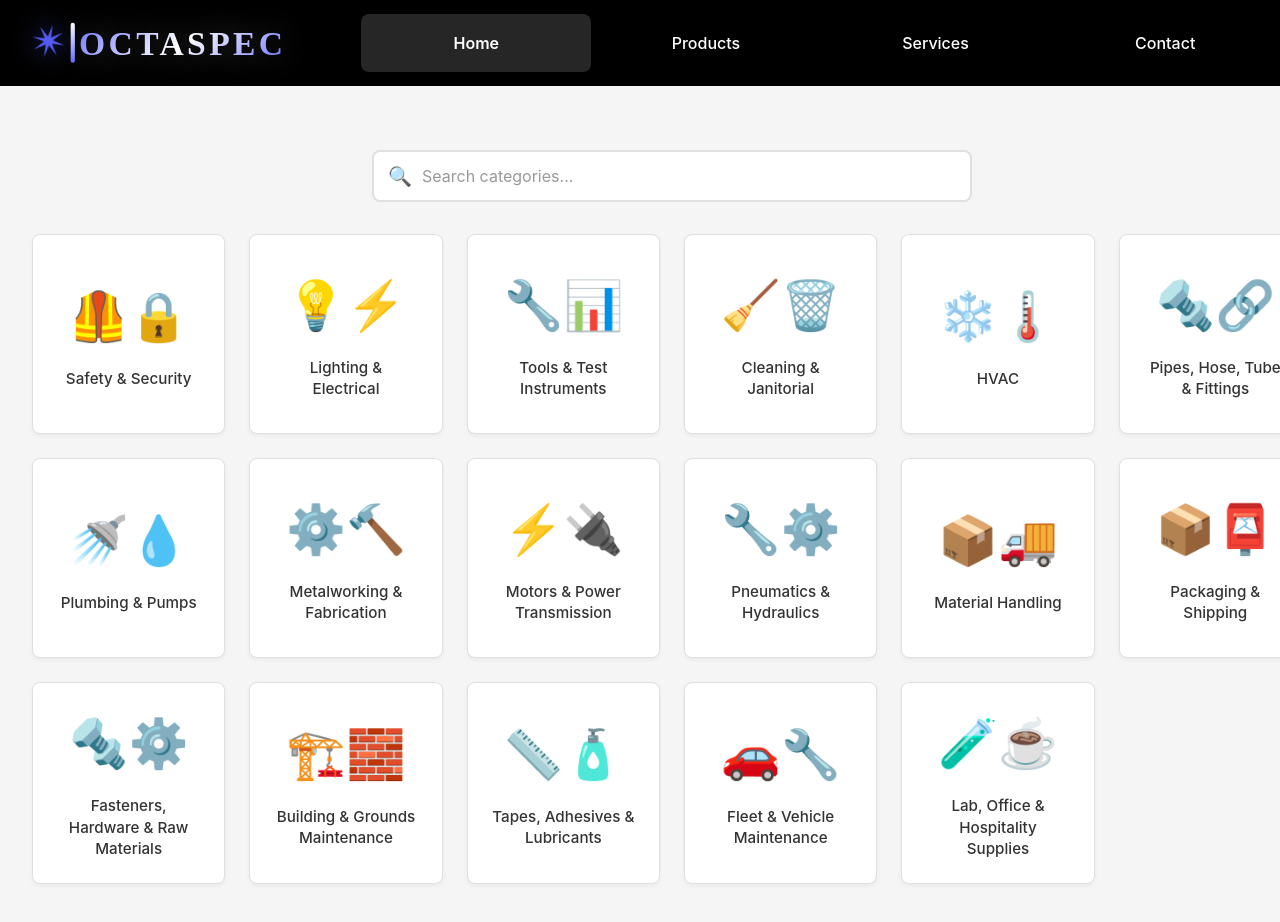
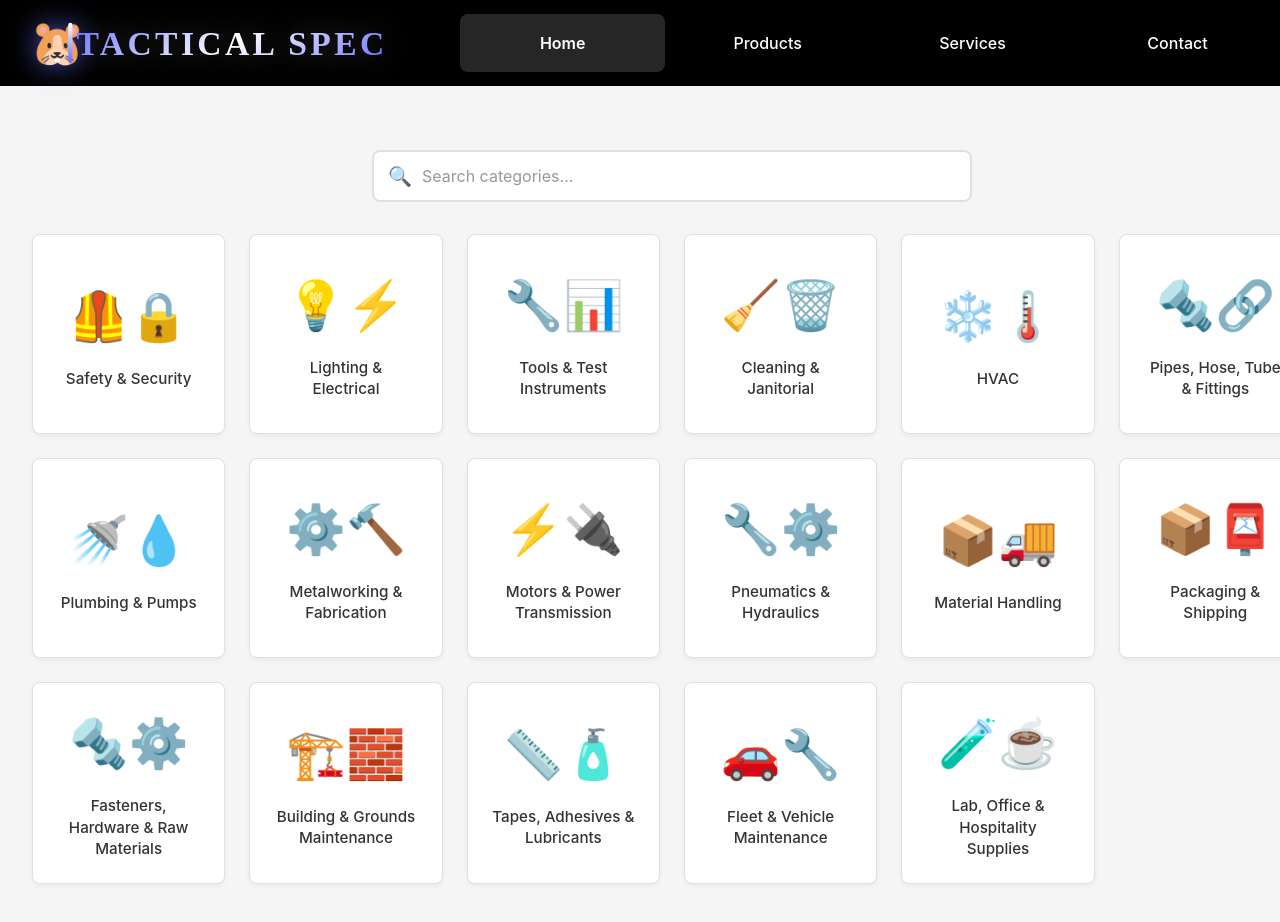
Before and after one commit to ayoublos/products-and-services_front-end, a React (Vite) app: page / in a window 1280 px wide. Shown: the top 922 px of the page. Built offline with nearby package versions, Linux system fonts and the light colour scheme; a web font is replaced by a local one.

Commit message:
changed title

```diff
--- a/src/App.css
+++ b/src/App.css
@@ -29,7 +29,7 @@
   gap: 0.75rem;
 }
 
-.octogram {
+.marmot-logo {
   width: 2.5rem;
   height: 2.5rem;
   position: relative;
@@ -37,20 +37,18 @@
   transition: all 0.3s ease;
 }
 
-.octogram::before {
-  content: '✴';
+.marmot-logo::before {
+  content: '🐹';
   font-size: 2.5rem;
-  color: #646cff;
   display: block;
   line-height: 1;
   filter: drop-shadow(0 0 8px rgba(100, 108, 255, 0.5));
   transition: all 0.3s ease;
 }
 
-.company-name:hover .octogram::before {
-  color: #535bf2;
-  transform: rotate(15deg) scale(1.1);
-  filter: drop-shadow(0 0 12px rgba(83, 91, 242, 0.7));
+.company-name:hover .marmot-logo::before {
+  transform: scale(1.1);
+  filter: drop-shadow(0 0 12px rgba(100, 108, 255, 0.7));
 }
 
 .logo-text {
--- a/src/App.jsx
+++ b/src/App.jsx
@@ -10,8 +10,8 @@ function App() {
       <header className="header">
         <div className="header-content">
           <div className="company-name">
-            <div className="octogram"></div>
-            <span className="logo-text">octaspec</span>
+            <div className="marmot-logo"></div>
+            <span className="logo-text">tactical spec</span>
           </div>
           <nav className="nav">
             <button
```
Also changed, not shown: .eslintrc.cjs, package.json (line endings or trailing spaces), src/main.jsx (line endings or trailing spaces), vite.config.js (line endings or trailing spaces), 1 other file (tests, documents, lock files or other folders).
